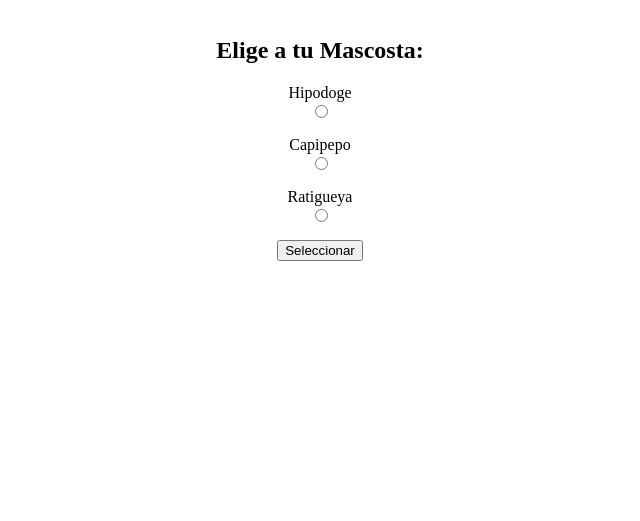
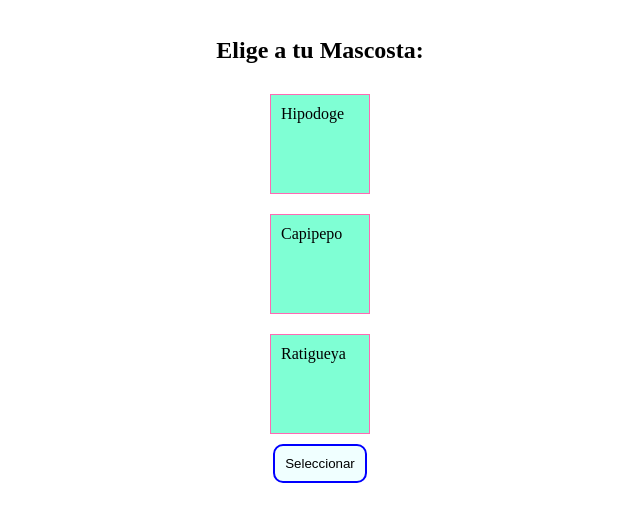
Before and after one commit to SuKuShaing/Basico_web, a plain HTML site: page mokepon/mokepon.html in a window 1280 px wide. Shown: the part 81-602 px from the top of the page, without its empty margins (320-960 px from the left). Drawn offline with Linux system fonts and the light colour scheme.

Commit message:
Edu(Mokepon): se añade estilos al label y botón de la selección de mascotas

```diff
--- a/mokepon/mokepon.html
+++ b/mokepon/mokepon.html
@@ -15,17 +15,14 @@
         <h2>Elige a tu Mascosta:</h2>
 
         <!-- name="" es el nombre del grupo al que pertenecen -->
-        <label for="hipodoge">Hipodoge</label>
+        <label class="tarjeta-de-mokepon" for="hipodoge">Hipodoge</label>
         <input type="radio" name="mascota" id="hipodoge"/>
-        <br>
 
-        <label for="capipepo">Capipepo</label>
+        <label class="tarjeta-de-mokepon" for="capipepo">Capipepo</label>
         <input type="radio" name="mascota" id="capipepo"/>
-        <br>
 
-        <label for="ratigueya">Ratigueya</label>
+        <label class="tarjeta-de-mokepon" for="ratigueya">Ratigueya</label>
         <input type="radio" name="mascota" id="ratigueya"/>
-        <br>
 
         <!--
             Hipodoge -> Agua
--- a/mokepon/styles.css
+++ b/mokepon/styles.css
@@ -11,3 +11,25 @@
     justify-content: center;
     align-items: center;
 }
+
+.tarjeta-de-mokepon {
+    width: 100px;
+    height: 100px;
+    background: aquamarine;
+    padding: 10px;
+    box-sizing: border-box;
+    margin: 10px;
+    border: 1px solid hotpink;
+}
+
+input{
+    display: none;
+}
+
+#boton-mascota {
+    box-sizing: border-box;
+    padding: 10px;
+    border: 2px double blue;
+    background: azure;
+    border-radius: 10px;
+}
```
